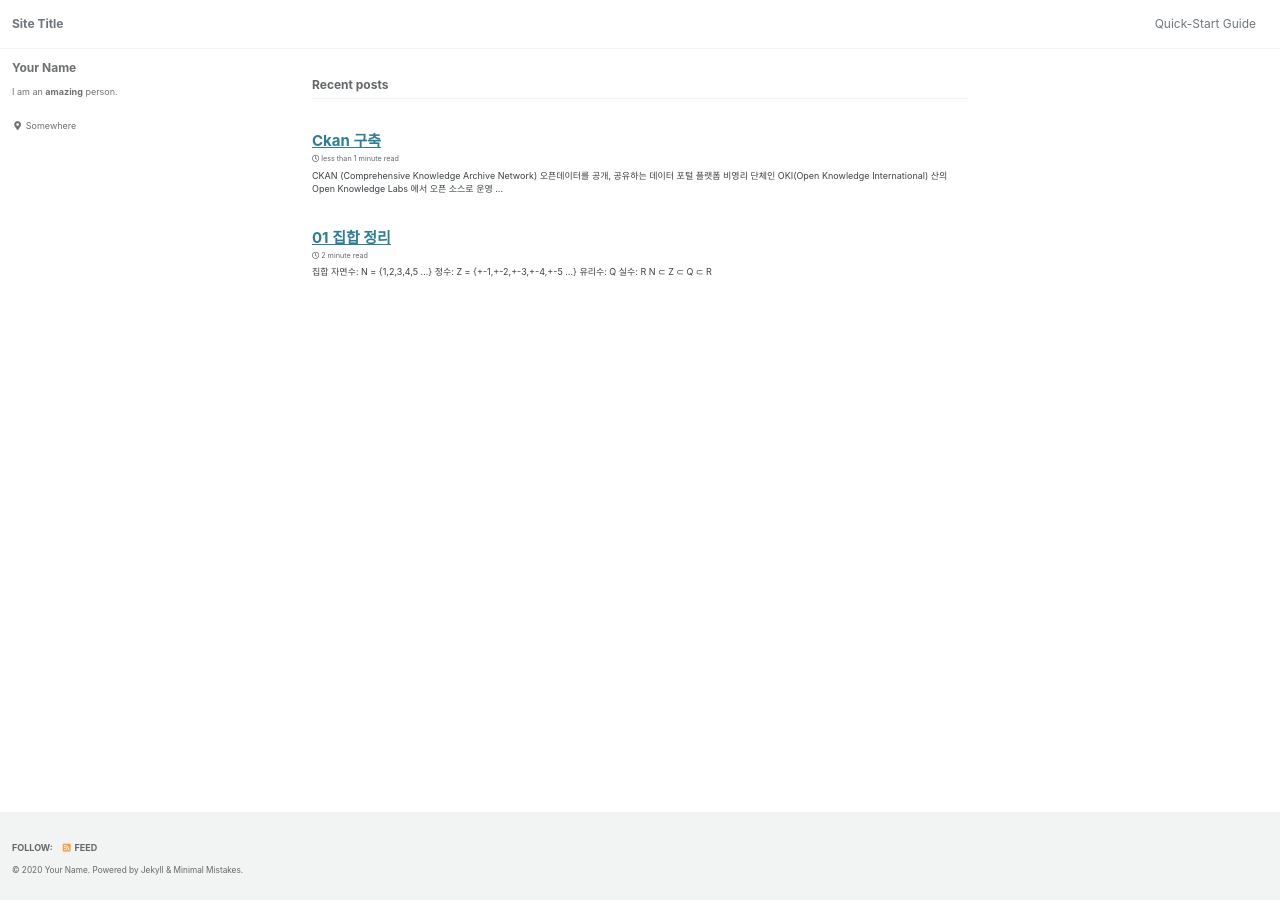
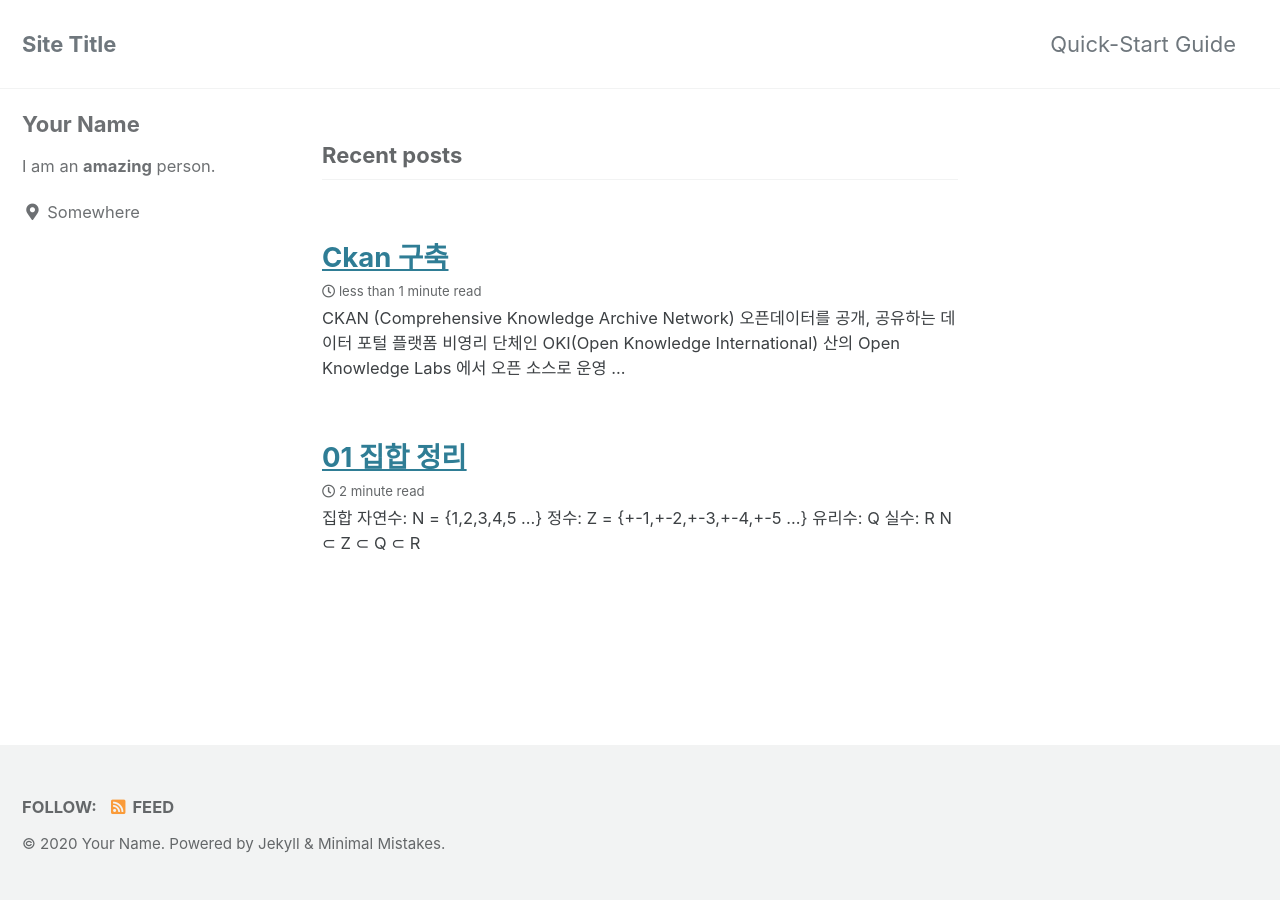
Before and after one commit to copper-light/ghhdh.github.io, a Jekyll site: the page built from index.html, in a window 1280 px wide. Built offline with Jekyll 4.4.1, drawn with Linux system fonts in a browser that asks for light colours; cached includes are drawn as plain includes; the list of posts is cut into pages by our own code.

Commit message:
Update _base.scss

```diff
--- a/_sass/minimal-mistakes/_base.scss
+++ b/_sass/minimal-mistakes/_base.scss
@@ -1,12 +1,14 @@
 /* ==========================================================================
    BASE ELEMENTS
    ========================================================================== */
+
+$type-size-4-5: 1.12em !default;
 
 html {
   /* sticky footer fix */
   position: relative;
   min-height: 100%;
-  font-size: 12px;
+
 }
 
 body {
```
